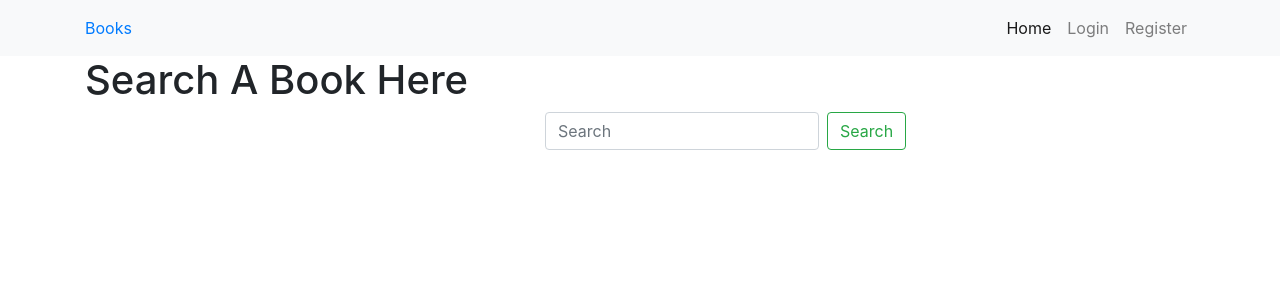
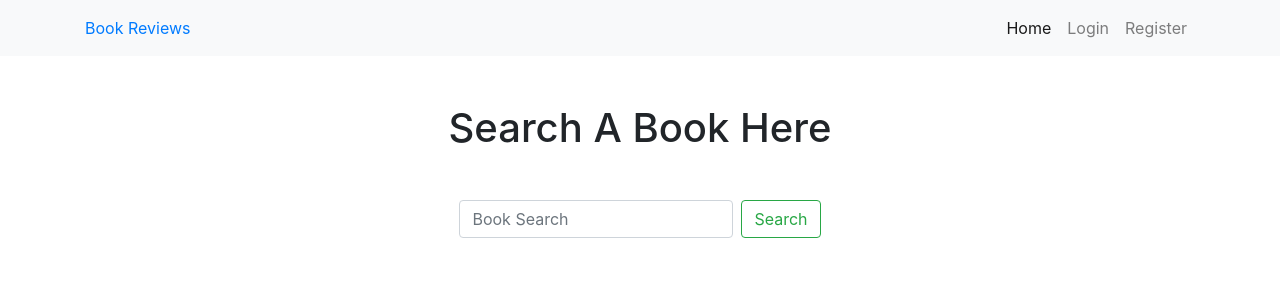
Before and after one commit to dramanesd/book-reviews-app, a Flask app: page / in a window 1280 px wide. Shown: the top 300 px of the page. Run offline with Flask 2, Linux system fonts and the light colour scheme; some libraries are stand-ins or nearby versions.

Commit message:
feature: added book review submission functionality

```diff
--- a/application.py
+++ b/application.py
@@ -28,11 +28,11 @@ db = scoped_session(sessionmaker(bind=engine))
 
 @app.route('/', methods=['GET', 'POST'])
 def index():
-    searchTerm = request.form.get('search')
     if request.method == 'POST':
+        searchTerm = request.form.get('search')
+
         searchResults = db.execute("SELECT id, isbn, title, author, years FROM books WHERE isbn LIKE :isbn OR title LIKE :title OR author LIKE :author",
-            {"isbn": f'%{searchTerm}%', "title": f'%{searchTerm}%', "author": f'%{searchTerm}%'})
-
+            {"isbn": f'%{searchTerm}%', "title": f'%{searchTerm}%', "author": f'%{searchTerm}%'}).fetchall()
         results = []
         for result in searchResults:
             book = dict()
@@ -44,7 +44,6 @@ def index():
             results.append(book)
 
         # print(results)
-
         return render_template('index.html', results=results, index=True)
 
     return render_template('index.html', index=True)
@@ -64,7 +63,7 @@ def register():
         db.execute("INSERT  INTO users (username, email, password) VALUES (:username, :email, :password)",
             {"username": username, "email": email, "password": hashedPassword})
         db.commit()
-        print(f'{username, email, hashedPassword}')
+        # print(f'{username, email, hashedPassword}')
         return redirect(url_for('login'))
     else:
         return render_template('register.html', title="Register", register=True)
@@ -105,9 +104,9 @@ def logout():
     return redirect(url_for('index'))
 
 
-@app.route('/book/<int:id>')
+@app.route('/book/<int:id>', methods=['GET', 'POST'])
 def book(id):
-    bookResults = db.execute("SELECT * FROM books WHERE id = :id", {"id": id})
+    bookResults = db.execute("SELECT * FROM books WHERE id = :id", {"id": id}).fetchall()
 
     book = []
     for item in bookResults:
@@ -120,7 +119,40 @@ def book(id):
         i['review_count'] = item[5]
         i['average_score'] = item[6]
         book.append(i)
-
     print(book)
 
-    return render_template('book.html', bookDetails=book, book=True)
+    reviewResults = db.execute("SELECT * FROM reviews WHERE book_id = :book_id", {"book_id": id}).fetchall()
+    reviews = []
+    for item in reviewResults:
+        i = dict()
+        i['rating'] = item[1]
+        i['comments'] = item[2]
+        i['author'] = item[3]
+        reviews.append(i)
+    # print(session)
+
+    if request.method == 'POST' and session['user_id'] != False:
+        ratValue = request.form.get('rat')
+        comment = request.form.get('comment')
+        book_id = id
+        user_id = session['user_id']
+        username = session['username']
+
+        bookIdCheck = db.execute("SELECT book_id FROM reviews WHERE user_id = :user_id", {"user_id": user_id}).fetchone()
+
+        if bookIdCheck == None or bookIdCheck[0] != book_id:
+            db.execute("INSERT INTO reviews (rating, comments, author, user_id, book_id) VALUES (:rating, :comments, :author, :user_id, :book_id)",
+                {"rating": ratValue, "comments": comment, "author": username, "user_id": user_id, "book_id": book_id})
+            db.commit()
+
+            review_count = bookResults[0][5]
+            avg = db.execute("SELECT AVG(rating) FROM reviews WHERE book_id = :book_id", {"book_id": book_id}).fetchone()
+            # print(f'Avg = {avg[0]}')
+            db.execute("UPDATE books SET review_count = :plusOne, average_score = :avg WHERE id = :book_id",
+                {"plusOne": review_count+1, "avg": avg[0], "book_id": book_id})
+            db.commit()
+        else:
+            print("You already commented on this book!")
+            return redirect(url_for('book', id=book_id))
+
+    return render_template('book.html', id=id, bookDetails=book, reviews=reviews, book=True)
--- a/templates/index.html
+++ b/templates/index.html
@@ -3,20 +3,20 @@
 {% block content %}
 
   <div class="container">
-    <h1>Search A Book Here</h1>
-    <div class="row">
-      <form class="form-inline my-2 my-lg-0 offset-md-5" action="{{ url_for('index')}}" method="post">
-        <input class="form-control mr-sm-2" type="search" name="search" placeholder="Search" aria-label="Search">
+    <h1 class="text-center mt-5 mb-5">Search A Book Here</h1>
+    <div class="row justify-content-center">
+      <form class="form-inline my-2 my-lg-0" action="{{ url_for('index')}}" method="post">
+        <input class="form-control mr-sm-2" type="search" name="search" placeholder="Book Search" aria-label="Search" required>
         <button class="btn btn-outline-success my-2 my-sm-0" type="submit">Search</button>
       </form>
     </div>
-    <div class="row">
-      <div class="col-md-6 offset-md-3">
+    <div class="row justify-content-center mt-5">
+      <div class="col-md-6">
         {% for item in results %}
-        <a href="{{ url_for('book', id=item.id) }}">
-          <p>{{ item.title }}</p>
-          <p>{{ item.author }}</p>
-        </a>
+          <a href="{{ url_for('book', id=item.id) }}">
+            <p>{{ item.title }}</p>
+            <p>{{ item.author }}</p>
+          </a>
           <hr>
         {% endfor %}
       </div>
--- a/templates/layout.html
+++ b/templates/layout.html
@@ -13,7 +13,7 @@
     <header>
       <nav class="navbar navbar-expand-lg navbar-light bg-light">
         <div class="container">
-          <a class="nav-brand" href="{{ url_for('index') }}">Books</a>
+          <a class="nav-brand" href="{{ url_for('index') }}">Book Reviews</a>
           <button class="navbar-toggler" type="button" data-toggle="collapse" data-target="#navbarSupportedContent" aria-controls="navbarSupportedContent" aria-expanded="false" aria-label="Toggle navigation">
 						<span class="navbar-toggler-icon"></span>
 					</button>
```
Also changed, not shown: db.sql (+4 -3 lines), templates/book.html (+39 -1 lines).
